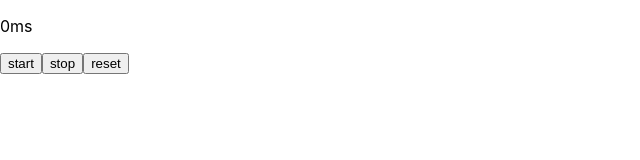
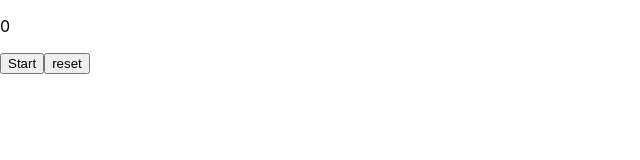
Before and after one commit to elizhang227/stopwatch-timer-exercise, a React (Create React App) app: page / in a window 1280 px wide. Shown: the top 160 px of the page, without its empty margins (0-640 px from the left). Built offline with nearby package versions, Linux system fonts and the light colour scheme.

Commit message:
you can now start and stop timer

```diff
--- a/src/elapsedTime.js
+++ b/src/elapsedTime.js
@@ -2,18 +2,48 @@ import React, { Component } from 'react';
 import PropTypes from 'prop-types';
 
 class ElapsedTime extends Component {
+    state = {
+        status: false,
+        runningTime: 0
+    }
 
+    handleClick = async (e) => {
+        e.preventDefault();
+
+        if (this.state.status) {
+            clearInterval(this.timer)
+            this.setState({ status: false })
+        } else {
+            this.timer = setInterval(() => {
+                let newTime = 0;
+                if (newTime === 60) {
+                    newTime = 0;
+                    this.setState({ runningTime: newTime, status: true })
+                } else {
+                    newTime = this.state.runningTime + 1
+                    this.setState({ runningTime: newTime, status: true })
+                }
+            },1)
+        }
+    }
+
+    // stopTime = async (e) => {
+    //     e.preventDefault();
+
+    //     if (this.state.status) {
+    //         clearInterval()
+    //     }
+    // }
 
     render() {
-        let i = 0
+        const { status, runningTime } = this.state;
         return(
             <div>
-                <p>0ms</p>
+                <p>{runningTime}</p>
                 {/* {setInterval(() => {
                     return i = i + 1;
                 }, 1000)} */}
-                <button>start</button>
-                <button>stop</button>
+                <button onClick={(e) => this.handleClick(e)}>{status ? 'Stop' : 'Start'}</button>
                 <button>reset</button>
             </div>
         )
```
